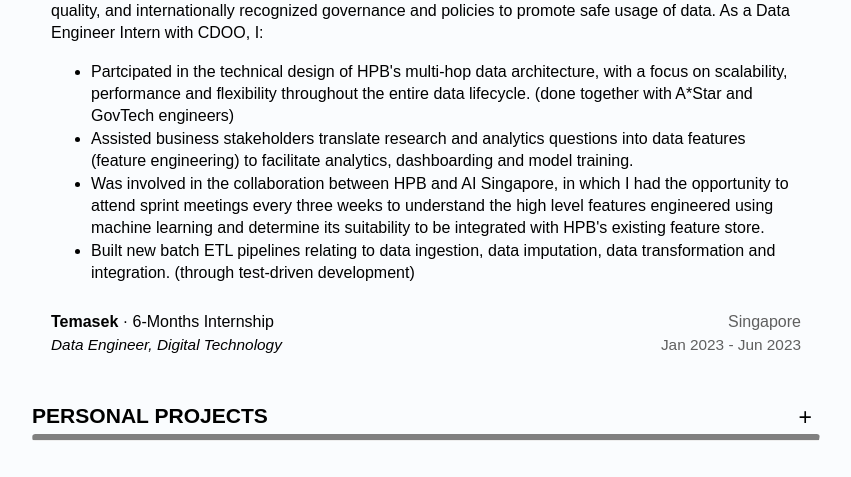
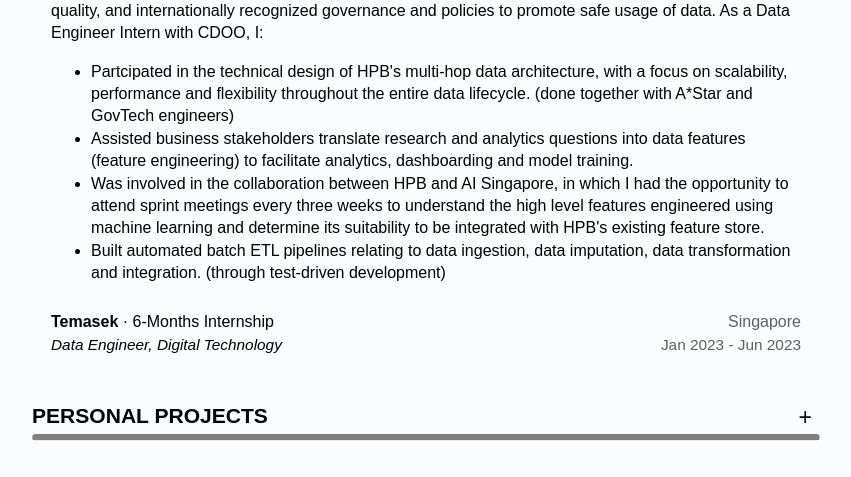
Before and after one commit to shivnarayanan/personal-website, a Flask app: page /experience in a window 1280 px wide. Shown: the part 295-772 px from the top of the page, without its empty margins (214-1065 px from the left). Run offline with Flask 2, Linux system fonts and the light colour scheme.

Commit message:
Update experience.html

```diff
--- a/templates/experience.html
+++ b/templates/experience.html
@@ -26,7 +26,7 @@
                     <li>Partcipated in the technical design of HPB's multi-hop data architecture, with a focus on scalability, performance and flexibility throughout the entire data lifecycle. (done together with A*Star and GovTech engineers)</li>
                     <li>Assisted business stakeholders translate research and analytics questions into data features (feature engineering) to facilitate analytics, dashboarding and model training.</li>
                     <li>Was involved in the collaboration between HPB and AI Singapore, in which I had the opportunity to attend sprint meetings every three weeks to understand the high level features engineered using machine learning and determine its suitability to be integrated with HPB's existing feature store.</li>
-                    <li>Built new batch ETL pipelines relating to data ingestion, data imputation, data transformation and integration. (through test-driven development) </li>
+                    <li>Built automated batch ETL pipelines relating to data ingestion, data imputation, data transformation and integration. (through test-driven development) </li>
                 </ul>
             </div>
             <div class="about_left">
```
